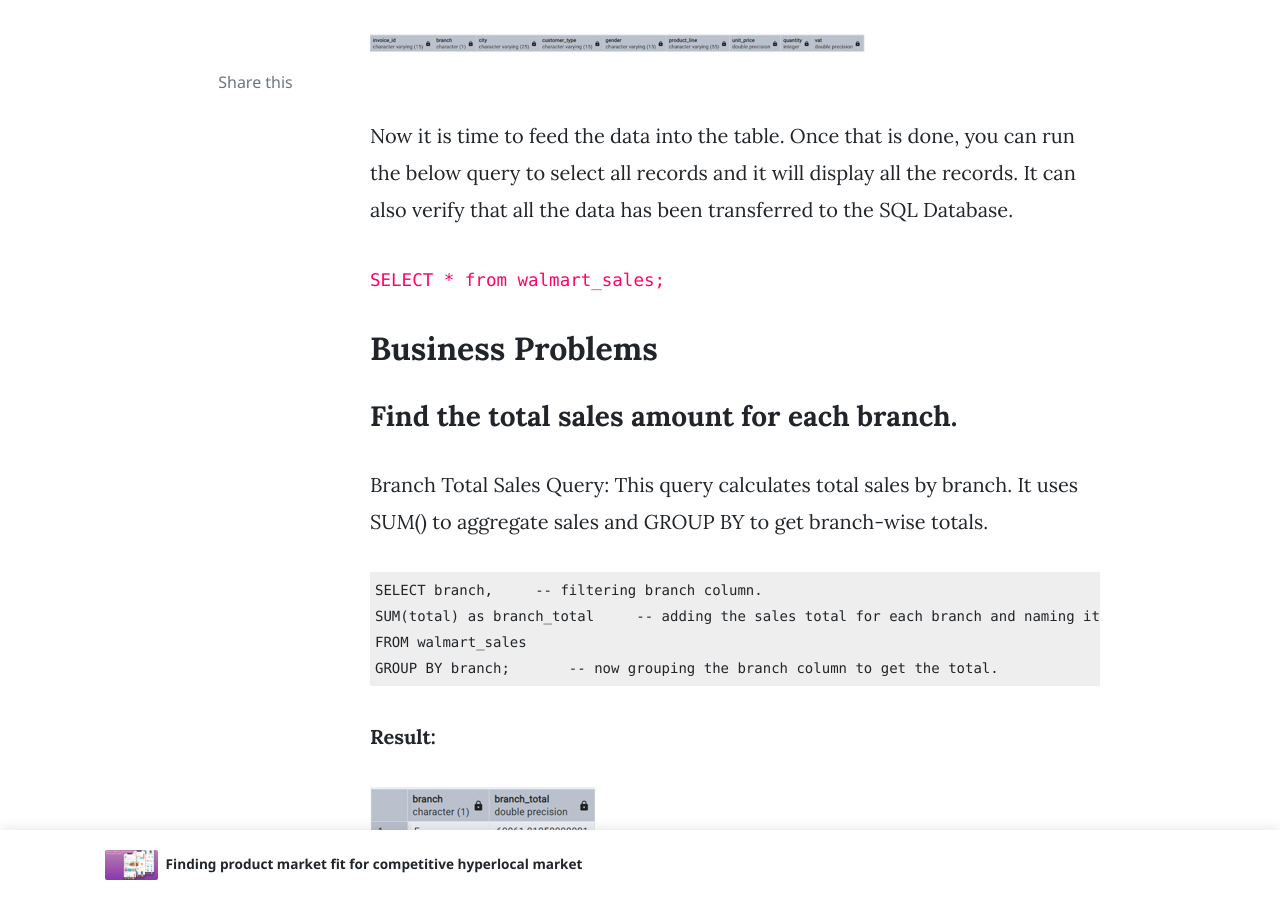
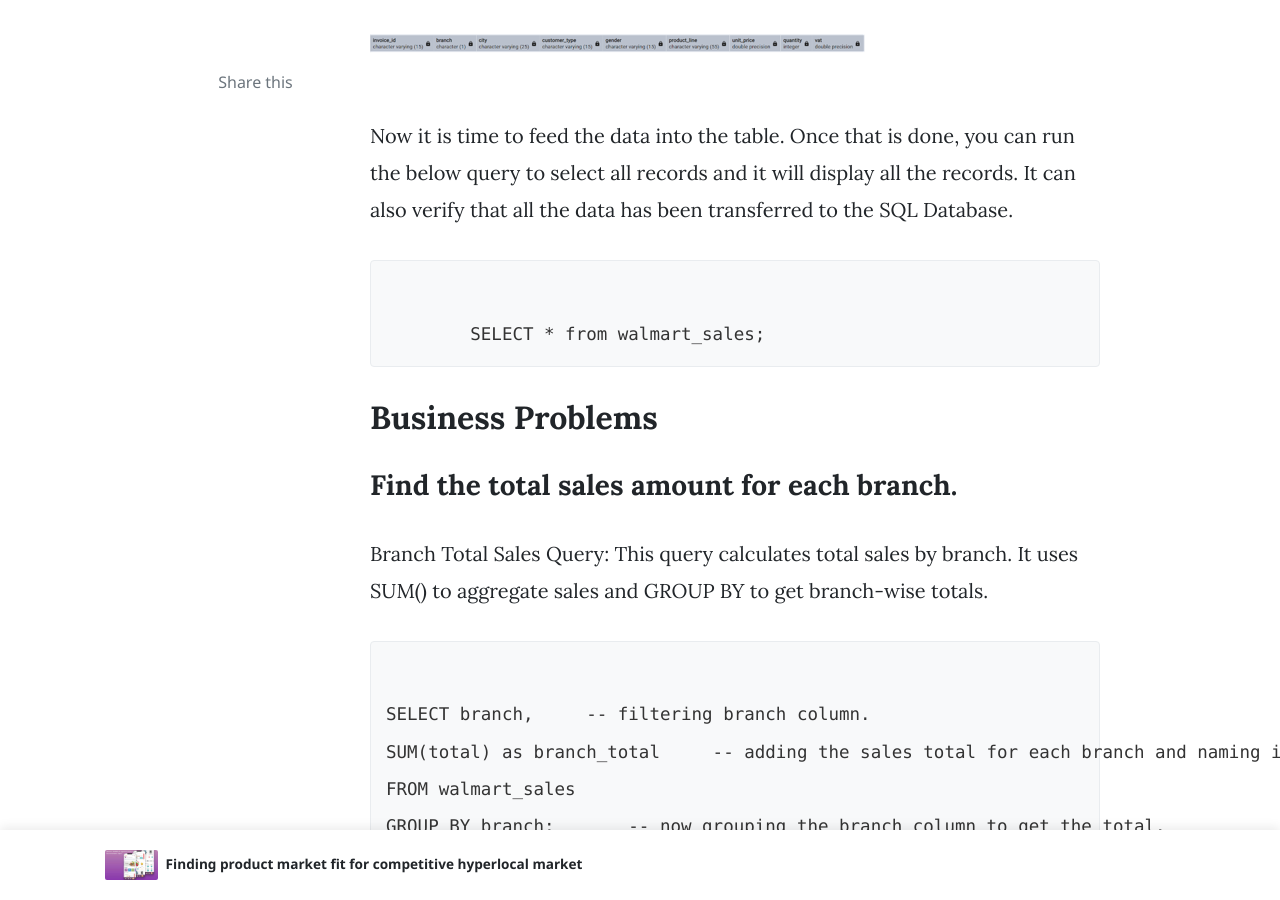
Before and after one commit to sneha-kataria/blog, a Jekyll site: the page built from _posts/product-management/2025-02-15-data-analysis-using-sql.md, in a window 1280 px wide and 900 px high, scrolled down 2982 px. Built offline with Jekyll 4.4.1, drawn with Linux system fonts in a browser that asks for light colours; nearby versions of some CDN libraries; comment, search, counter and statistics services are not loaded.

Commit message:
Experimenting with sql rendering.

````diff
--- a/_posts/product-management/2025-02-15-data-analysis-using-sql.md
+++ b/_posts/product-management/2025-02-15-data-analysis-using-sql.md
@@ -119,7 +119,11 @@ Here is how the table will be created after the above query run:
 Now it is time to feed the data into the table. Once that is done, you can run the below query to select all records
 and it will display all the records. It can also verify that all the data has been transferred to the SQL Database.
 
-```SELECT * from walmart_sales;```
+<div class="sql-container">
+    <code id="sql-code" class="sql-code">
+        SELECT * from walmart_sales;
+</code>
+</div>
 
 ## Business Problems
 
@@ -127,12 +131,14 @@ and it will display all the records. It can also verify that all the data has be
 
 Branch Total Sales Query: This query calculates total sales by branch. It uses SUM() to aggregate sales and GROUP BY to get branch-wise totals.
 
-```SQL
+<div class="sql-container">
+    <code id="sql-code" class="sql-code">
 SELECT branch,     -- filtering branch column.
 SUM(total) as branch_total     -- adding the sales total for each branch and naming it.
 FROM walmart_sales
 GROUP BY branch;       -- now grouping the branch column to get the total.
-```
+</code>
+</div>
 
 **Result:**
 
````
